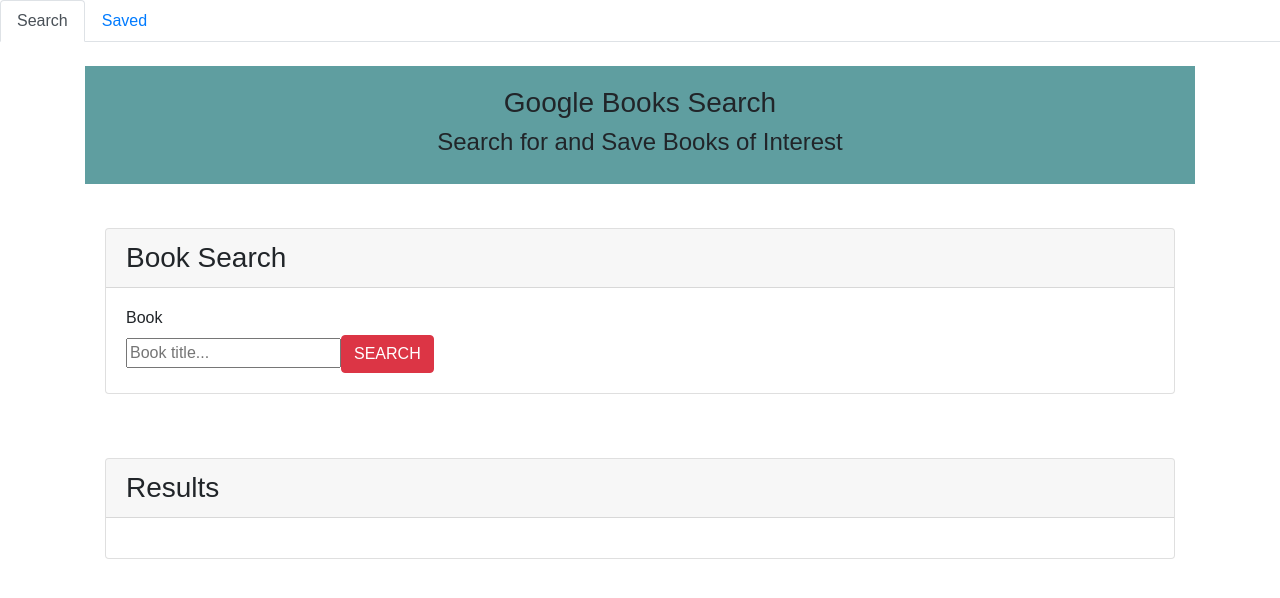
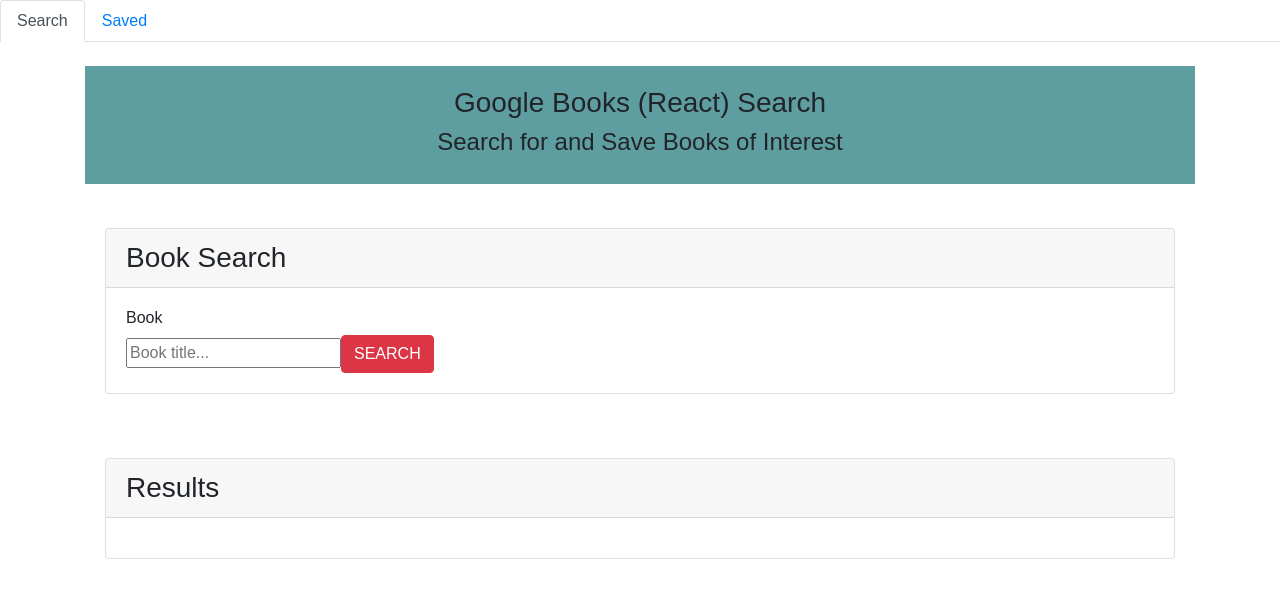
Before and after one commit to dropcat13/googleBooksReactSearch, a React (Create React App) app in the folder client/: page / in a window 1280 px wide. Shown: the top 598 px of the page. Built offline with nearby package versions, Linux system fonts and the light colour scheme.

Commit message:
last changes

```diff
--- a/client/src/components/Results.js
+++ b/client/src/components/Results.js
@@ -14,7 +14,6 @@
     var booksrecords = this.props.records;
     return (
         <div className="card text-left">
-        {/* work out how to put () in the h3 text */}
         <h3 className="card-header">Results</h3>
         <div className="card-body">
 
--- a/client/src/components/SavedBooks.js
+++ b/client/src/components/SavedBooks.js
@@ -48,7 +48,6 @@
     var bookslist = this.state.books
     return (
     <div className="card text-left">
-        {/* work out how to put () in the h3 text */}
         <h3 className="card-header">Saved Books</h3>
         <div className="card-body">
 
--- a/client/src/components/TitleBox.js
+++ b/client/src/components/TitleBox.js
@@ -7,8 +7,7 @@
 function TitleBox() {
 return (
 <div id="titleBox">
-{/* work out how to put () in the h3 text */}
-<h3>Google Books Search</h3>
+<h3>Google Books (React) Search</h3>
 <h4>Search for and Save Books of Interest</h4>
 </div>
 );
```
